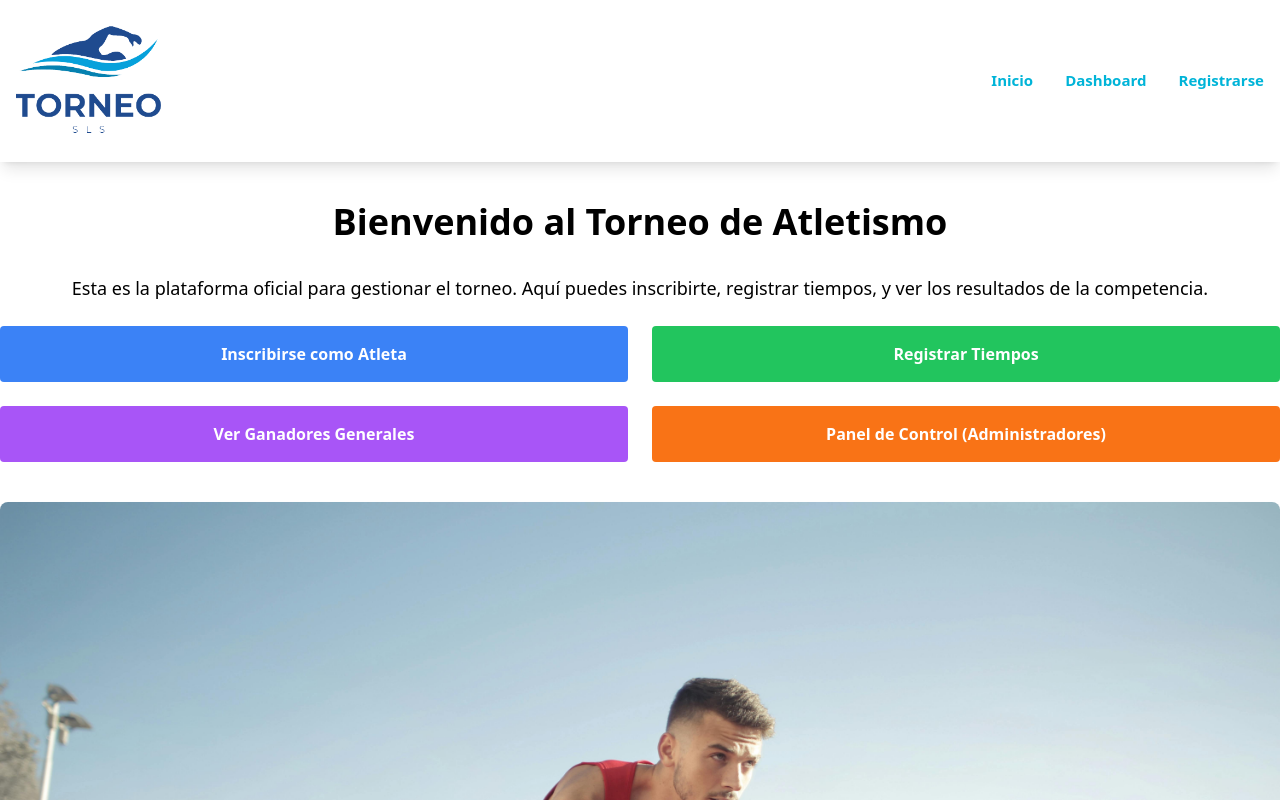
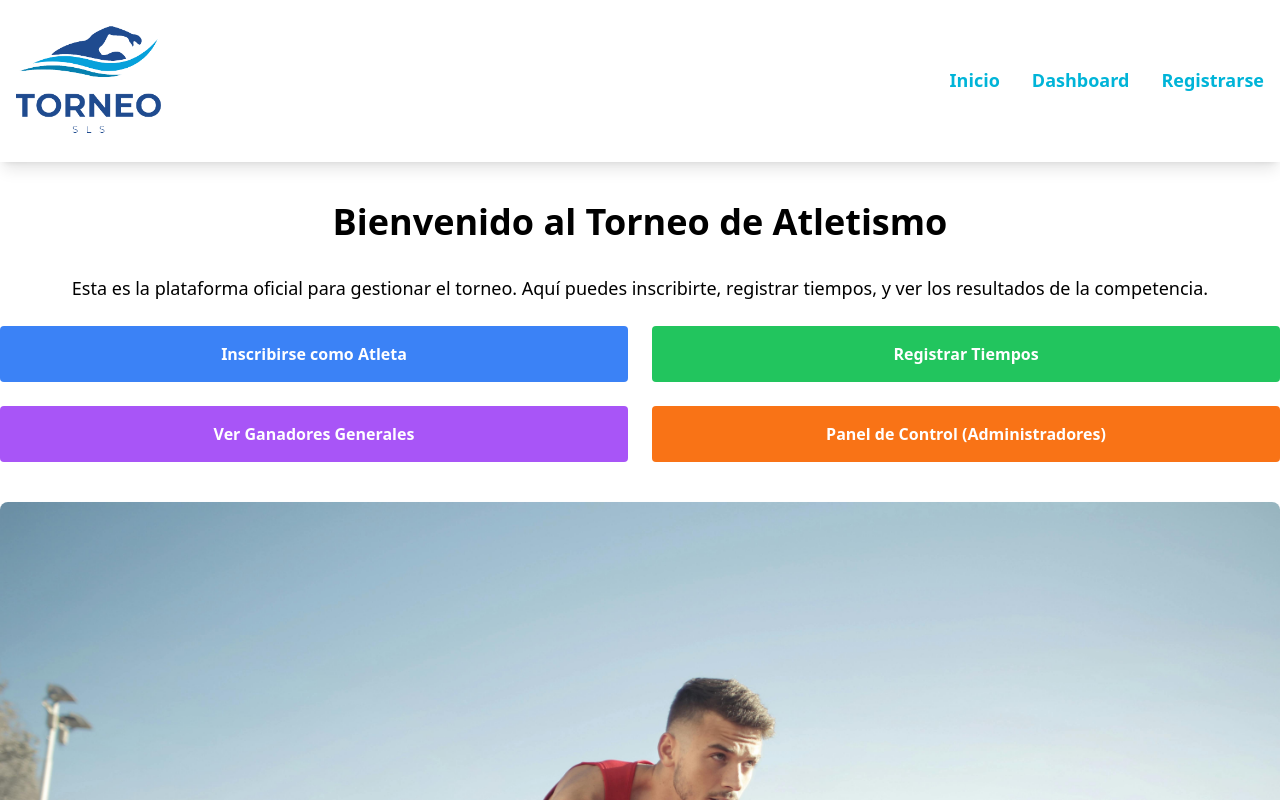
Before and after one commit to LuisMartinez211/frontend, a React (Vite) app in the folder frontend/: page / in a window 1280 px wide. Shown: the top 800 px of the page. Built offline with nearby package versions, Linux system fonts and the light colour scheme.

Commit message:
Update index.css

```diff
--- a/frontend/src/index.css
+++ b/frontend/src/index.css
@@ -27,6 +27,6 @@
   .menuboton {
     color: #00b4d8;
     font-weight: bold;
-    font-size: 15px;
+    font-size: 18px;
 
   }
```
